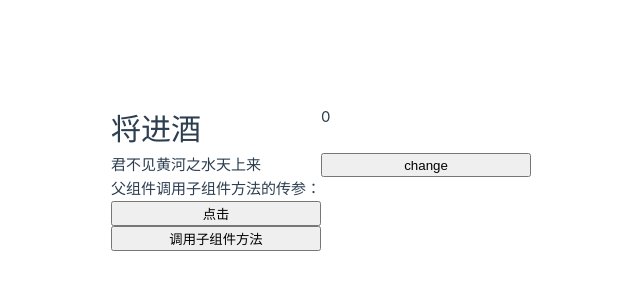
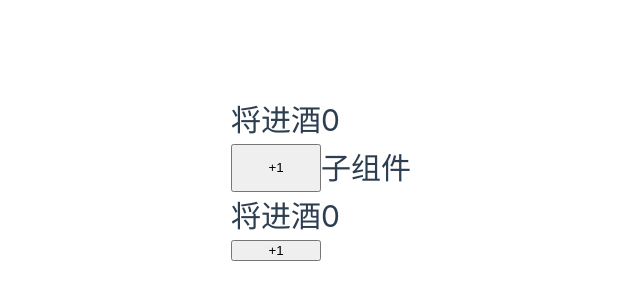
Before and after one commit to simba1949/vue-learn, a Vue app: page / in a window 1280 px wide. Shown: the part 222-522 px from the top of the page, without its empty margins (319-959 px from the left). Built offline with nearby package versions, Linux system fonts and the light colour scheme.

Commit message:
pinia进行传值

```diff
--- a/src/App.vue
+++ b/src/App.vue
@@ -10,6 +10,6 @@
 // import LearnView from './views/04ComputationAttributeView.vue'
 // import LearnView from './views/05WatchView.vue'
 // import LearnView from './views/06WatchEffectView.vue'
-
-import LearnView from './views/07ComponentView/OuterComponentView.vue'
+// import LearnView from './views/07ComponentView/OuterComponentView.vue'
+import LearnView from '@/views/08PiniaView/OuterPiniaView.vue'
 </script>
--- a/src/stores/counter.ts
+++ b/src/stores/counter.ts
@@ -5,6 +5,7 @@ export const useCounterStore = defineStore('counter', () => {
   const count = ref(0)
   const doubleCount = computed(() => count.value * 2)
   function increment() {
+    console.log('counter.ts val = ' + count.value)
     count.value++
   }
 
--- a/src/views/07ComponentView/InnerComponentView.vue
+++ b/src/views/07ComponentView/InnerComponentView.vue
@@ -15,6 +15,9 @@
     <div>
         父组件调用子组件方法的传参：{{ fromParentVal }}
     </div>
+
+    <!-- 子组件使用插槽 -->
+    <slot></slot>
 </template>
 
 <script setup lang="ts">
--- a/src/views/07ComponentView/OuterComponentView.vue
+++ b/src/views/07ComponentView/OuterComponentView.vue
@@ -1,7 +1,7 @@
 <template>
     <!-- 使用内层组件视图 -->
     <!-- 引入子组件，bing属性绑定到子组件的自定义属性上（例如:age） -->
-    <InnerComponentView ref="sonComponent" :age="count" /><br>
+    <InnerComponentView ref="sonComponent" :age="count">君不见高堂明镜悲白发</InnerComponentView><br>
     <button @click="incrementValue">点击</button><br>
     <button @click="callSon">调用子组件方法</button><br>
 </template>
--- /dev/null
+++ b/src/views/08PiniaView/InnerPiniaView.vue
@@ -0,0 +1,27 @@
+<template>
+    <h1>将进酒</h1>
+    <h1>
+        {{ componentCount }}
+    </h1>
+    <button @click="increment">+1</button>
+</template>
+
+<script setup lang="ts">
+import { toRefs } from 'vue'
+import { useCounterStore } from '@/stores/counter.ts'
+
+const store = useCounterStore();
+// 打印 store
+console.log("store obj is " + JSON.stringify(store))
+
+// 转换成响应式
+const { count: componentCount } = toRefs(store)
+console.log("store.count is " + JSON.stringify(store.count))
+
+function increment() {
+    // 调用方法
+    store.increment()
+    // 打印 store
+    console.log("store obj is " + JSON.stringify(store))
+}
+</script>
--- /dev/null
+++ b/src/views/08PiniaView/OuterPiniaView.vue
@@ -0,0 +1,31 @@
+<template>
+    <h1>将进酒</h1>
+    <h1>
+        {{ componentCount }}
+    </h1>
+    <button @click="increment">+1</button>
+
+    <h1>子组件</h1>
+    <InnerVuexView />
+</template>
+
+<script setup lang="ts">
+import { toRefs } from 'vue'
+import { useCounterStore } from '@/stores/counter.ts'
+import InnerVuexView from '@/views/08PiniaView/InnerPiniaView.vue'
+
+const store = useCounterStore();
+// 打印 store
+console.log("store obj is " + JSON.stringify(store))
+
+// 转换成响应式
+const { count: componentCount } = toRefs(store)
+console.log("store.count is " + JSON.stringify(store.count))
+
+function increment() {
+    // 调用方法
+    store.increment()
+    // 打印 store
+    console.log("store obj is " + JSON.stringify(store))
+}
+</script>
--- a/tsconfig.app.json
+++ b/tsconfig.app.json
@@ -3,6 +3,7 @@
   "include": ["env.d.ts", "src/**/*", "src/**/*.vue"],
   "exclude": ["src/**/__tests__/*"],
   "compilerOptions": {
+    "moduleResolution": "node",
     "composite": true,
     "tsBuildInfoFile": "./node_modules/.tmp/tsconfig.app.tsbuildinfo",
 
```
